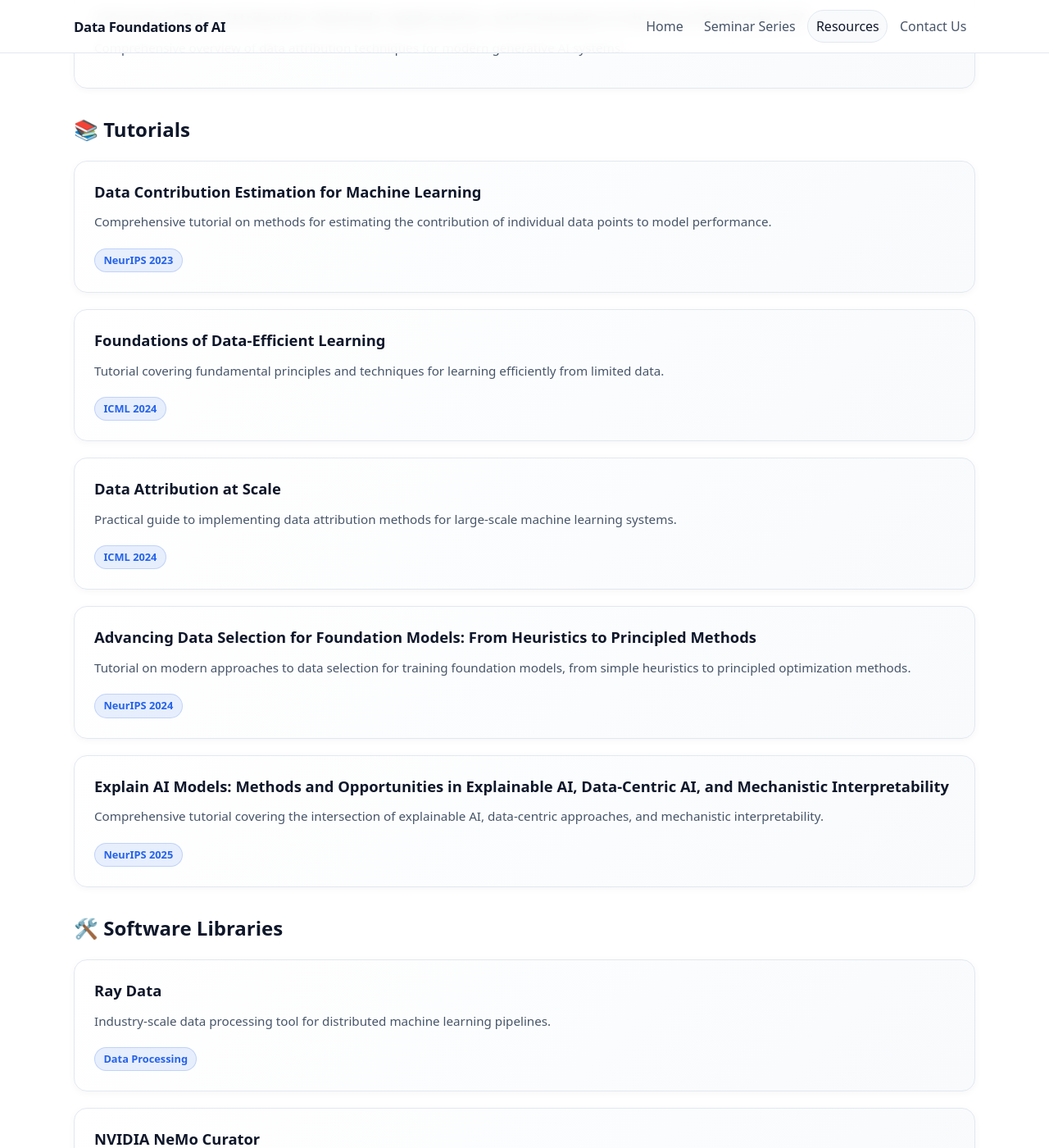
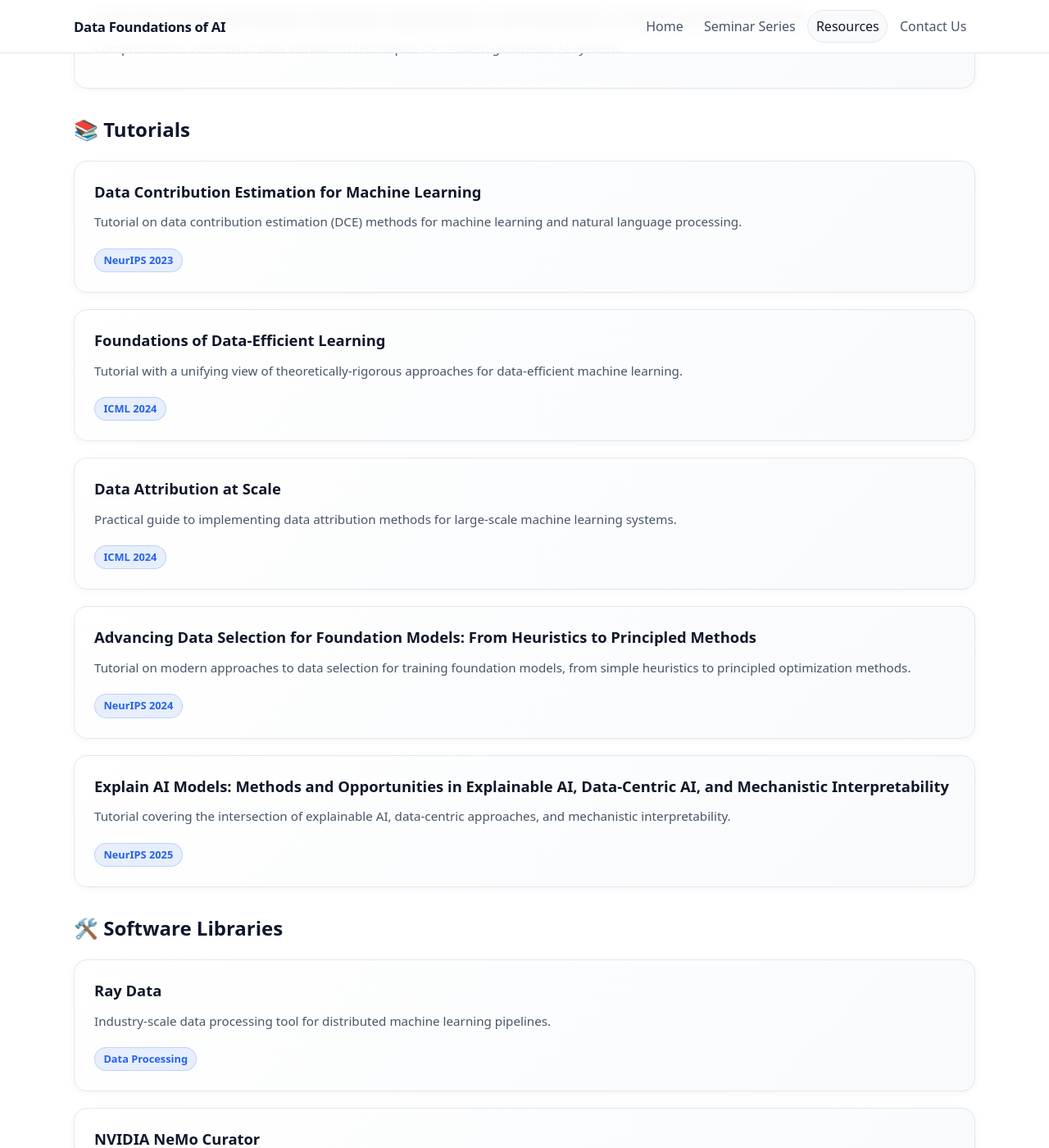
Before and after one commit to Data-Foundations-of-AI/data-foundations-of-ai.github.io, a Jekyll site: the page built from resources/index.md, in a window 1280 px wide and 1400 px high, scrolled down 820 px. Shown: the whole window at 82% size. Built offline with Jekyll 4.4.1, drawn with Linux system fonts in a browser that asks for light colours; some of the changed text lies outside the part shown.

Commit message:
Update comments

```diff
--- a/resources/index.md
+++ b/resources/index.md
@@ -37,13 +37,13 @@ A curated resource hub to help newcomers and researchers navigate **Data Foundat
 
 <div class="resource-card">
   <h3><a href="https://neurips.cc/virtual/2023/73959">Data Contribution Estimation for Machine Learning</a></h3>
-  <p>Comprehensive tutorial on methods for estimating the contribution of individual data points to model performance.</p>
+  <p>Tutorial on data contribution estimation (DCE) methods for machine learning and natural language processing.</p>
   <span class="badge">NeurIPS 2023</span>
 </div>
 
 <div class="resource-card">
   <h3><a href="https://sjoshi804.github.io/data-efficient-learning-talk/">Foundations of Data-Efficient Learning</a></h3>
-  <p>Tutorial covering fundamental principles and techniques for learning efficiently from limited data.</p>
+  <p>Tutorial with a unifying view of theoretically-rigorous approaches for data-efficient machine learning.</p>
   <span class="badge">ICML 2024</span>
 </div>
 
@@ -61,7 +61,7 @@ A curated resource hub to help newcomers and researchers navigate **Data Foundat
 
 <div class="resource-card">
   <h3><a href="https://shichangzh.github.io/xaiTutorial/">Explain AI Models: Methods and Opportunities in Explainable AI, Data-Centric AI, and Mechanistic Interpretability</a></h3>
-  <p>Comprehensive tutorial covering the intersection of explainable AI, data-centric approaches, and mechanistic interpretability.</p>
+  <p>Tutorial covering the intersection of explainable AI, data-centric approaches, and mechanistic interpretability.</p>
   <span class="badge">NeurIPS 2025</span>
 </div>
 
@@ -166,7 +166,7 @@ A curated resource hub to help newcomers and researchers navigate **Data Foundat
 
 <div class="resource-card">
   <h3><a href="https://www.datologyai.com/blog/summer-of-data-seminar">Summer of Data Seminar by Datology AI</a></h3>
-  <p>A seminar series featuring talks on data-centric approaches to AI development.</p>
+  <p>A seminar series featuring talks on interesting research in data and pretraining.</p>
   <span class="badge">Seminar Series</span>
 </div>
 
```
